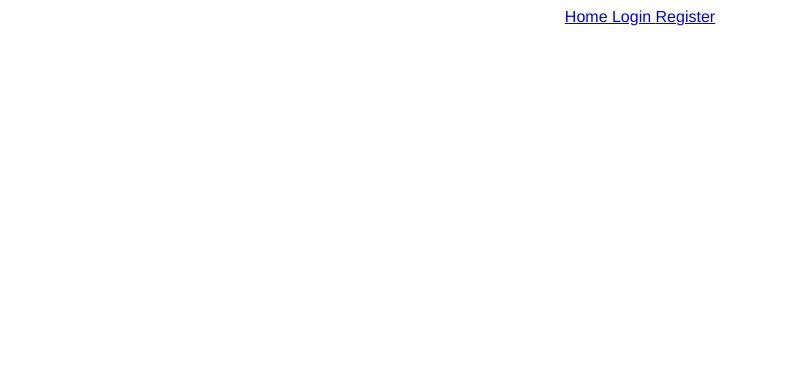
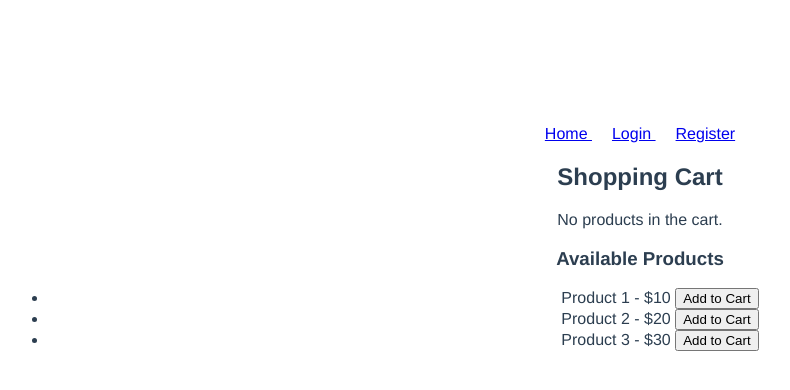
Before and after one commit to ValDLaw23/Lab11, a Vue app in the folder frontend/: page / in a window 1280 px wide. Shown: the top 390 px of the page, without its empty margins (0-790 px from the left). Built offline with nearby package versions, Linux system fonts and the light colour scheme.

Commit message:
Agregar carrito

```diff
--- a/frontend/src/App.vue
+++ b/frontend/src/App.vue
@@ -1,5 +1,15 @@
 <template>
-  <router-view/>
+  <div class="app">
+    <div class="title-box">
+      <h1 class="animate__animated fadeIn" style="font-size: 50px; color: #ffffff; font-family: 'Cursive, cursive; animation: bannerAnimation 3s infinite alternate">UTEC SHOP</h1>
+    </div>
+    <div class="links">
+      <router-link to="/" style="margin-right: 20px;">Home  </router-link>
+      <router-link to="/login" style="margin-right: 20px;">Login  </router-link>
+      <router-link to="/register">Register  </router-link>
+    </div>
+    <router-view></router-view>
+  </div>
 </template>
 
 <style>
--- a/frontend/src/router/index.js
+++ b/frontend/src/router/index.js
@@ -1,11 +1,9 @@
 import { createRouter, createWebHistory } from 'vue-router'
-import HomeView from '../views/HomeView.vue'
-
 const routes = [
   {
     path: '/',
     name: 'home',
-    component: HomeView
+    component: () => import('../views/Agregar.vue')
   },
   {
     path: '/login',
@@ -16,6 +14,11 @@
     path: '/register',
     name: 'register',
     component: () => import('../views/Register.vue')
+  },
+  {
+    path: '/agregar',
+    name: 'agregar',
+    component: () => import('../views/Agregar.vue')
   }
 ]
 
--- /dev/null
+++ b/frontend/src/views/Agregar.vue
@@ -0,0 +1,46 @@
+<template>
+    <div>
+      <h2>Shopping Cart</h2>
+      <div v-if="products.length === 0">
+        <p>No products in the cart.</p>
+      </div>
+      <ul v-else>
+        <li v-for="(product, index) in products" :key="product.id">
+          {{ product.name }} - ${{ product.price }}
+          <button @click="removeProduct(index)">Remove</button>
+        </li>
+      </ul>
+      <div>
+        <h3>Available Products</h3>
+        <ul>
+          <li v-for="product in availableProducts" :key="product.id">
+            {{ product.name }} - ${{ product.price }}
+            <button @click="addProduct(product)">Add to Cart</button>
+          </li>
+        </ul>
+      </div>
+    </div>
+  </template>
+
+  <script>
+  export default {
+    data() {
+      return {
+        products: [],
+        availableProducts: [
+          { id: 1, name: 'Product 1', price: 10 },
+          { id: 2, name: 'Product 2', price: 20 },
+          { id: 3, name: 'Product 3', price: 30 },
+        ],
+      };
+    },
+    methods: {
+      addProduct(product) {
+        this.products.push(product);
+      },
+      removeProduct(index) {
+        this.products.splice(index, 1);
+      },
+    },
+  };
+  </script>
```
